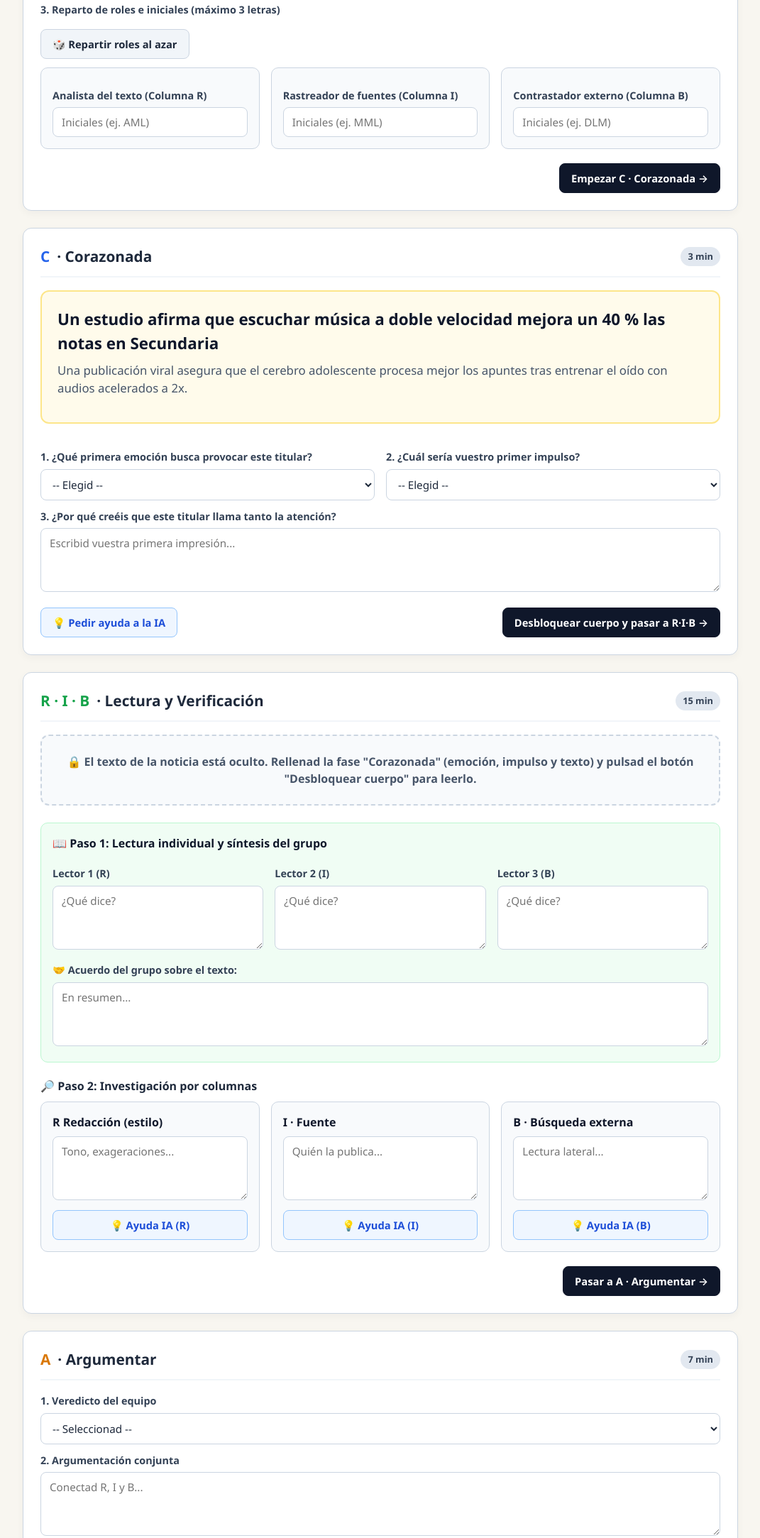
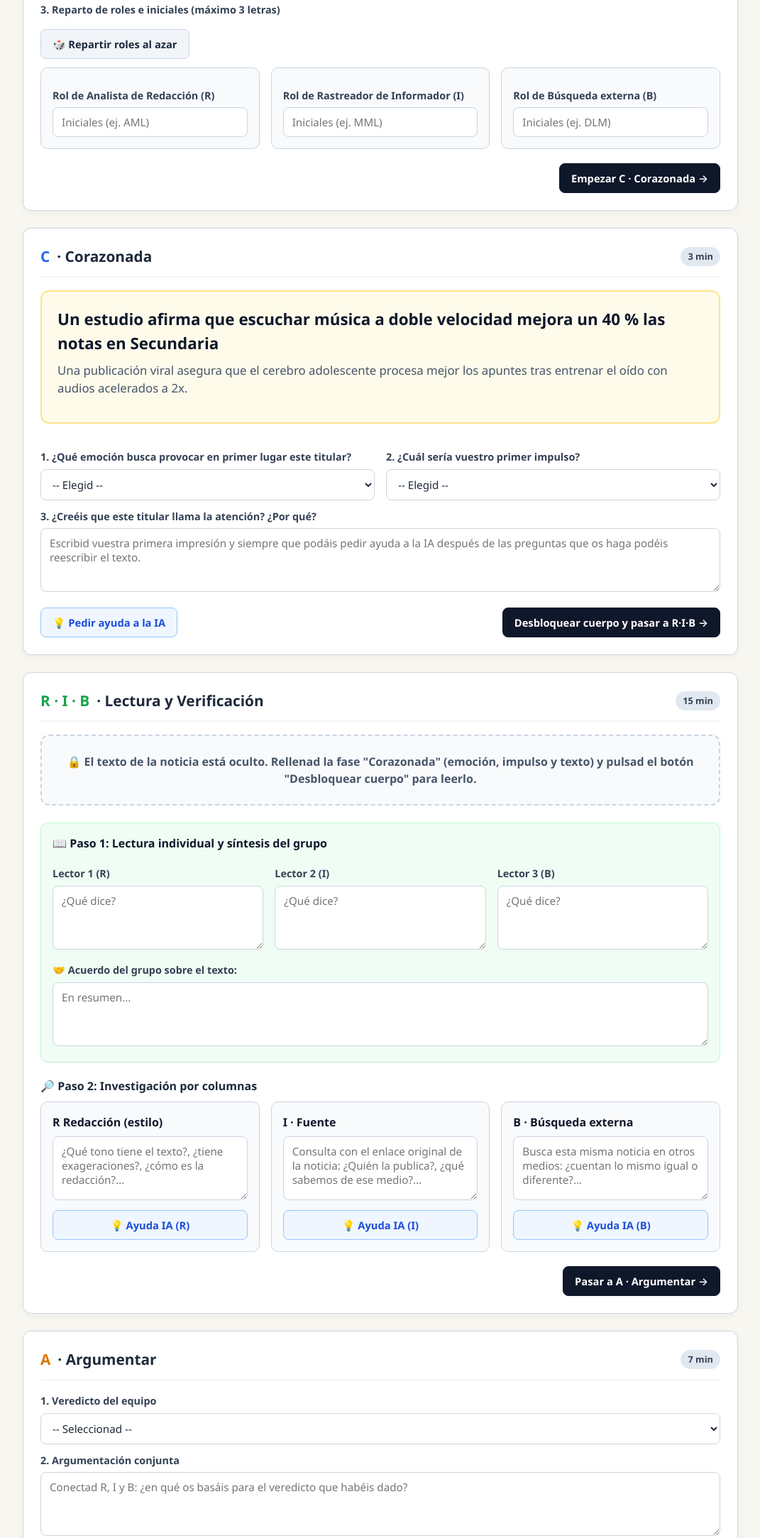
Before and after one commit to angelmartinezleon-sudo/andamia_cribac, a plain HTML site: page index.html in a window 1280 px wide. Shown: the part 479-2646 px from the top of the page at 71% size, without its empty margins (104-1175 px from the left). Drawn offline with Linux system fonts and the light colour scheme.

Commit message:
Update index.html

```diff
--- a/index.html
+++ b/index.html
@@ -159,15 +159,15 @@
       </div>
       <div class="grid-3">
         <div class="subcard">
-          <label for="rol-r" id="label-rol-r">Analista del texto (Columna R)</label>
+          <label for="rol-r" id="label-rol-r">Rol de Analista de Redacción (R)</label>
           <input type="text" id="rol-r" placeholder="Iniciales (ej. AML)" maxlength="4" />
         </div>
         <div class="subcard">
-          <label for="rol-i" id="label-rol-i">Rastreador de fuentes (Columna I)</label>
+          <label for="rol-i" id="label-rol-i">Rol de Rastreador de Informador (I)</label>
           <input type="text" id="rol-i" placeholder="Iniciales (ej. MML)" maxlength="4" />
         </div>
         <div class="subcard" id="card-rol-b">
-          <label for="rol-b" id="label-rol-b">Contrastador externo (Columna B)</label>
+          <label for="rol-b" id="label-rol-b">Rol de Búsqueda externa (B)</label>
           <input type="text" id="rol-b" placeholder="Iniciales (ej. DLM)" maxlength="4" />
         </div>
       </div>
@@ -187,7 +187,7 @@
       </div>
       <div class="grid-2">
         <div>
-          <label for="select-emocion">1. ¿Qué primera emoción busca provocar este titular?</label>
+          <label for="select-emocion">1. ¿Qué emoción busca provocar en primer lugar este titular?</label>
           <select id="select-emocion">
             <option value="">-- Elegid --</option>
             <option value="Sorpresa / Asombro">😲 Sorpresa / Asombro</option>
@@ -207,8 +207,8 @@
           </select>
         </div>
       </div>
-      <label for="texto-corazonada">3. ¿Por qué creéis que este titular llama tanto la atención?</label>
-      <textarea id="texto-corazonada" placeholder="Escribid vuestra primera impresión..."></textarea>
+      <label for="texto-corazonada">3. ¿Creéis que este titular llama la atención? ¿Por qué?</label>
+      <textarea id="texto-corazonada" placeholder="Escribid vuestra primera impresión y siempre que podáis pedir ayuda a la IA después de las preguntas que os haga podéis reescribir el texto."></textarea>
       <div class="actions-row" style="justify-content: space-between;">
         <button type="button" class="btn-ia" data-fase="C" data-campo="texto-corazonada">💡 Pedir ayuda a la IA</button>
         <button type="button" class="btn-primary" id="btn-abrir-rib">Desbloquear cuerpo y pasar a R·I·B →</button>
@@ -252,19 +252,19 @@ Al final del artículo se incluye un enlace promocional para descargar una aplic
       <div class="grid-3">
         <div class="subcard">
           <h4>R Redacción (estilo)</h4>
-          <textarea id="texto-r" placeholder="Tono, exageraciones..."></textarea>
+          <textarea id="texto-r" placeholder="¿Qué tono tiene el texto?, ¿tiene exageraciones?, ¿cómo es la redacción?..."></textarea>
           <button type="button" class="btn-ia" data-fase="R" data-campo="texto-r" style="margin-top: 8px; width: 100%;">💡 Ayuda IA (R)</button>
           <div class="ia-response" id="ia-resp-R"></div>
         </div>
         <div class="subcard">
           <h4>I · Fuente</h4>
-          <textarea id="texto-i" placeholder="Quién la publica..."></textarea>
+          <textarea id="texto-i" placeholder="Consulta con el enlace original de la noticia: ¿Quién la publica?, ¿qué sabemos de ese medio?..."></textarea>
           <button type="button" class="btn-ia" data-fase="I" data-campo="texto-i" style="margin-top: 8px; width: 100%;">💡 Ayuda IA (I)</button>
           <div class="ia-response" id="ia-resp-I"></div>
         </div>
         <div class="subcard">
           <h4>B · Búsqueda externa</h4>
-          <textarea id="texto-b" placeholder="Lectura lateral..."></textarea>
+          <textarea id="texto-b" placeholder="Busca esta misma noticia en otros medios: ¿cuentan lo mismo igual o diferente?..."></textarea>
           <button type="button" class="btn-ia" data-fase="B" data-campo="texto-b" style="margin-top: 8px; width: 100%;">💡 Ayuda IA (B)</button>
           <div class="ia-response" id="ia-resp-B"></div>
         </div>
@@ -284,7 +284,7 @@ Al final del artículo se incluye un enlace promocional para descargar una aplic
         <option value="Falsa / Engañosa con interés oculto">❌ Falsa / Bulo</option>
       </select>
       <label for="texto-argumento">2. Argumentación conjunta</label>
-      <textarea id="texto-argumento" placeholder="Conectad R, I y B..."></textarea>
+      <textarea id="texto-argumento" placeholder="Conectad R, I y B: ¿en qué os basáis para el veredicto que habéis dado?"></textarea>
       <div class="actions-row" style="justify-content: space-between;">
         <button type="button" class="btn-ia" data-fase="A" data-campo="texto-argumento">🔍 Revisar argumento</button>
         <button type="button" class="btn-primary" id="btn-abrir-masc">Pasar a +C →</button>
@@ -305,7 +305,7 @@ Al final del artículo se incluye un enlace promocional para descargar una aplic
 
     <section class="zona-card" id="zona-contamos">
       <div class="zona-header"><h2 class="zona-title">📢 Contamos · Entrega final</h2><span class="badge-time">3 min</span></div>
-      <label for="texto-guion">Escribimos con nuestras propias palabras lo más importante que hemos confirmado de la noticia</label>
+      <label for="texto-guion">Escribimos con nuestras propias palabras lo más importante que hemos confirmado de la noticia o aquellos aspectos de los que tenemos dudas</label>
       <textarea id="texto-guion" placeholder="Hemos confirmado..."></textarea>
       <div class="actions-row" style="margin-top: 20px;">
         <button type="button" class="btn-success" id="btn-descargar-pdf">📄 Descargar PDF</button>
@@ -328,7 +328,7 @@ Al final del artículo se incluye un enlace promocional para descargar una aplic
       <label for="profe-cuerpo">Cuerpo completo de la noticia</label><textarea id="profe-cuerpo" placeholder="Pega el texto..."></textarea>
       <label for="profe-enlace">Fuente / URL</label><input type="text" id="profe-enlace" placeholder="https://..." />
       <div class="actions-row">
-        <button type="button" class="btn-primary" id="btn-crear-sesion">Guardar noticia en Excel</button>
+        <button type="button" class="btn-primary" id="btn-crear-sesion">Guardar noticia</button>
         <span id="profe-estado" style="font-weight: 600; color: #16a34a;"></span>
       </div>
     </div>
```
